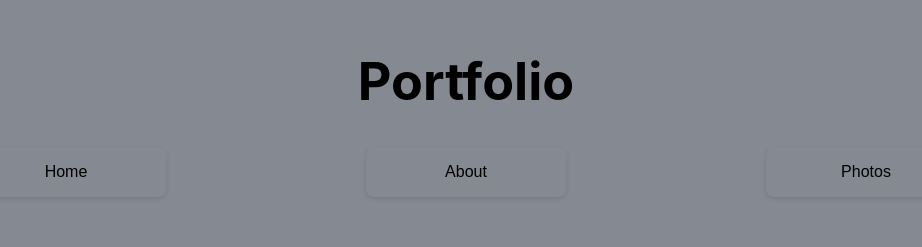
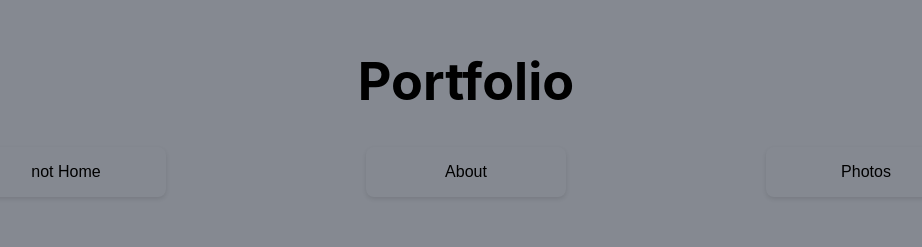
Before and after one commit to Famelgas/Portfolio, a React (Create React App) app in the folder portfolio/: page / in a window 1280 px wide. Shown: the part 294-541 px from the top of the page, without its empty margins (174-1096 px from the left). Built offline with nearby package versions, Linux system fonts and the light colour scheme.

Commit message:
fazer as calls dos butoes

```diff
--- a/portfolio/src/App.js
+++ b/portfolio/src/App.js
@@ -7,6 +7,7 @@ function App() {
     <div className="App">
       <header className="App-header">
         <Header/>
+
         <p>
             Portfólio de fotografia
         </p>
--- a/portfolio/src/components/Header.js
+++ b/portfolio/src/components/Header.js
@@ -1,11 +1,19 @@
 import * as React from "react";
 
 export default function Header() {
+    const [home_button, setHomeButton] = React.useState(false);
+    const [about_button, setAboutButton] = React.useState(false);
+    const [photos_button, setPhotosButton] = React.useState(false);
+
+    const updateHomeButton = (updated_home_button) => {
+        setHomeButton(updated_home_button);
+      };
+
     return (
         <header className="App-header">
             <h1>Portfolio</h1>
             <div className="header_buttons">
-                <ButtonHome/>
+                <ButtonHome home_button={home_button} updated_home_button={updateHomeButton} />
                 <ButtonAbout/>
                 <ButtonPhotos/>
             </div>
@@ -14,16 +22,19 @@ export default function Header() {
     );
 }
 
-export function ButtonHome() {
+export function ButtonHome(props) {
+    const { home_button, updateHomeButton } = props;
     const [isActive, setIsActive] = React.useState(false);
 
     const handleButtonClick = () => {
+        const updated_home_button = !home_button;
+        updateHomeButton(updated_home_button)
         setIsActive(!isActive);
     };
 
     return (
         <button onClick={handleButtonClick}>
-            Home
+            {home_button ? "Home" : "not Home"}
         </button>
     );
 }
```
